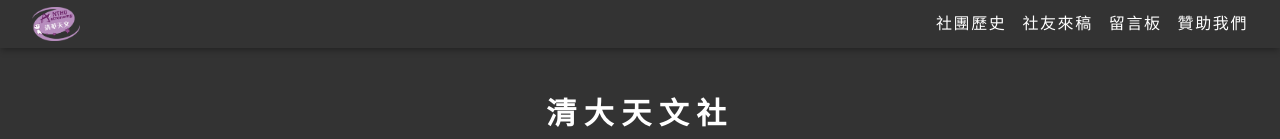
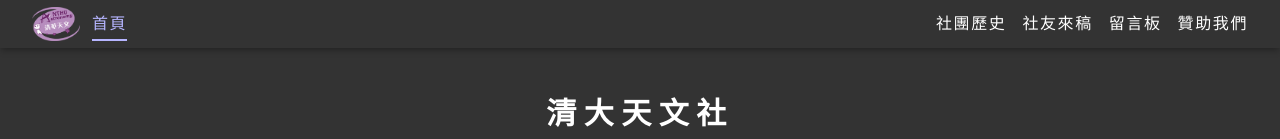
Before and after one commit to NTHU-StarKids/starkids-50-website, a Next.js app: page / in a window 1280 px wide. Shown: the top 139 px of the page. Built offline with nearby package versions, Linux system fonts and the light colour scheme.

Commit message:
feat: nav homepage link

```diff
--- a/components/Header.tsx
+++ b/components/Header.tsx
@@ -11,13 +11,18 @@ const Header = (): JSX.Element => {
   return (
     <header className="shadow-md fixed top-0 w-full bg-gray-700 z-50">
       <nav className="flex items-center justify-between px-8 h-12">
-        <div className="flex items-center w-12 text-2xl">
+        <div className="flex items-center text-2xl gap-x-3">
+          <img src="/img/logo.png" className="w-12" alt="清大天文社 Logo" />
           <Link href="/" passHref>
-            <img
-              src="/img/logo.png"
-              className="cursor-pointer"
-              alt="清大天文社 Logo"
-            />
+            <span
+              className={`py-1 cursor-pointer border-b-2 transition-all duration-300 tracking-wider text-base font-light ${
+                router.pathname == '/'
+                  ? 'text-purple-300 border-purple-300 font-normal border-opacity-100'
+                  : 'border-opacity-0 hover:border-opacity-25 hover:font-normal'
+              }`}
+            >
+              首頁
+            </span>
           </Link>
         </div>
         <div className="hidden sm:flex-1"></div>
```
